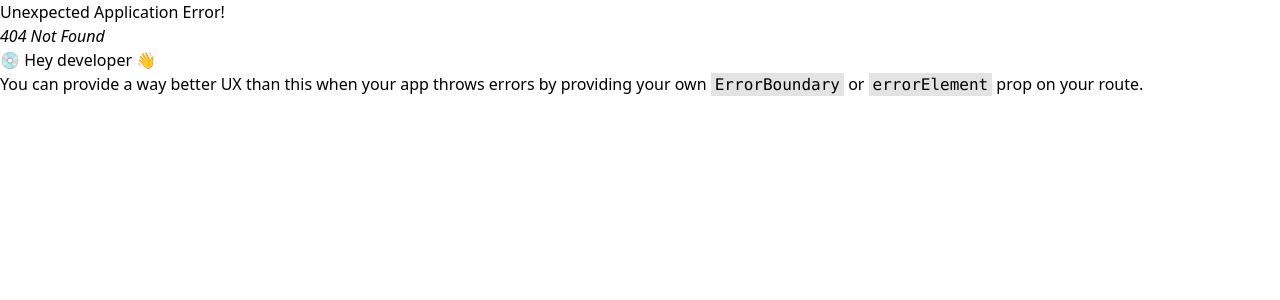
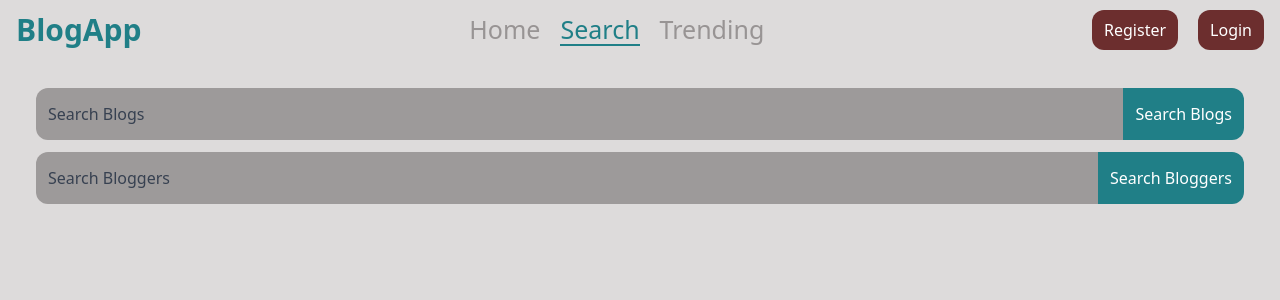
Before and after one commit to aakritrajput/BlogAppFrontend, a React (Vite) app: page /search in a window 1280 px wide. Before the commit this address had no page. Shown: the top 300 px of the page. Built offline with nearby package versions, Linux system fonts and the light colour scheme; no server answers.

Commit message:
Add Search component with blog and blogger search functionality; update styles and background color

```diff
--- /dev/null
+++ b/src/components/search/Search.jsx
@@ -0,0 +1,64 @@
+//import React from 'react'
+import { useState } from "react"
+import { useForm } from "react-hook-form"
+import axios from "axios";
+
+function Search() {
+    const {register : registerForm1 , handleSubmit : handleSubmitForm1 , formState: {errors : errorsForm1}} = useForm();
+    const {register : registerForm2 , handleSubmit : handleSubmitForm2 , formState: {errors : errorsForm2}} = useForm();
+    const [loading, setLoading] = useState(false);
+    const [errorMessage, setErrorMessage] = useState("");
+    const [hasMore, setHasMore] = useState(true);
+    const [items, setItems] = useState([]);
+    const [page, setPage] = useState(1);
+    const [limit , setLimit] = useState(15);
+
+    const blogSearchHandler = async(data) => {
+        setLoading(true);
+        try {
+            const response = await axios.get(`/api/v1/blog/searchBlogs/?query=${data.query1}&page=${page}&limit=${limit}`, {withCredentials: true})
+
+        } catch (error) {
+            setErrorMessage(error.response.data)
+            console.log(`from search error.response.data : ${error.response.data}`)
+        }finally{
+            setLoading(false)
+        }
+    }
+
+    const bloggerSearchHandler = async() => {
+
+    }
+
+    const scrollHandler = async() => {
+
+    }
+
+  return (
+    <div className="bg-[#DDDBDB] h-[100vh] max-w-[100vw]   py-4">
+      <form onSubmit={handleSubmitForm1(blogSearchHandler)}  className="w-full px-9 pt-3 h-[8vh] flex">
+        <input type="text" placeholder="Search Blogs" className="rounded-l-xl bg-[#9d9a9a] placeholder:text-gray-700 px-3 py-3 flex-1 focus:bg-[#bdbbbb] focus:outline-[#207F87]" {...registerForm1("query1", {required: "Search cannot be empty !!"})} />
+        <button type="submit" disabled={loading} className="bg-[#207F87] text-white rounded-r-xl  px-3 py-3">Search Blogs</button>
+      </form>
+      {errorsForm1.query1 && <p className="text-red-600">{errorsForm1.query1.message}</p>}
+
+      <form onSubmit={handleSubmitForm2(bloggerSearchHandler)} className="w-full px-9 pt-3 h-[8vh] flex ">
+        <input type="text" placeholder="Search Bloggers" className="rounded-l-xl bg-[#9d9a9a] placeholder:text-gray-700 px-3 py-3 flex-1 focus:bg-[#bdbbbb] focus:outline-[#207F87]" {...registerForm2("query2", {required: "Search cannot be empty !!"})} />
+        <button type="submit" disabled={loading} className="bg-[#207F87] text-white rounded-r-xl px-3 py-3">Search Bloggers</button>
+      </form>
+      {errorsForm2.query1 && <p className="text-red-600">{errorsForm2.query1.message}</p>}
+
+      <div className="h-[70vh] overflow-y-auto" onScroll={scrollHandler} >
+
+      </div>
+      {loading &&
+        <div className="w-full h-[30px]  flex justify-center items-center my-7">
+            <div className="animate-spin rounded-full h-[30px] w-[30px] border-t-[5px] border-[#207F87]"></div>
+        </div>}
+      {errorMessage && <div className="text-red-600 w-full text-centre my-7" >{errorMessage}</div>}
+      {!hasMore && <div className="w-full text-center my-7">No more blogs to load</div>}
+    </div>
+  )
+}
+
+export default Search
--- a/src/index.css
+++ b/src/index.css
@@ -3,7 +3,7 @@
 @tailwind utilities;
 
 .body {
-    background-color: #207F87;
+    background-color: #DDDBDB;
 }
 .animate-spin {
     animation: spin 1s linear infinite;
--- a/src/main.jsx
+++ b/src/main.jsx
@@ -12,6 +12,7 @@ import VerifyEmail from './components/verification/verifyEmail.jsx'
 import CreateBlog from './components/createBlog/CreateBlog.jsx'
 import Root from './components/root/Root.jsx'
 import Home from './components/home/Home.jsx'
+import Search from './components/search/Search.jsx'
 
 const router = createBrowserRouter([
   {
@@ -41,6 +42,10 @@ const router = createBrowserRouter([
       {
         path: "create",
         element: <CreateBlog/>
+      },
+      {
+        path: "search",
+        element: <Search/>
       }
     ]
   }
```
